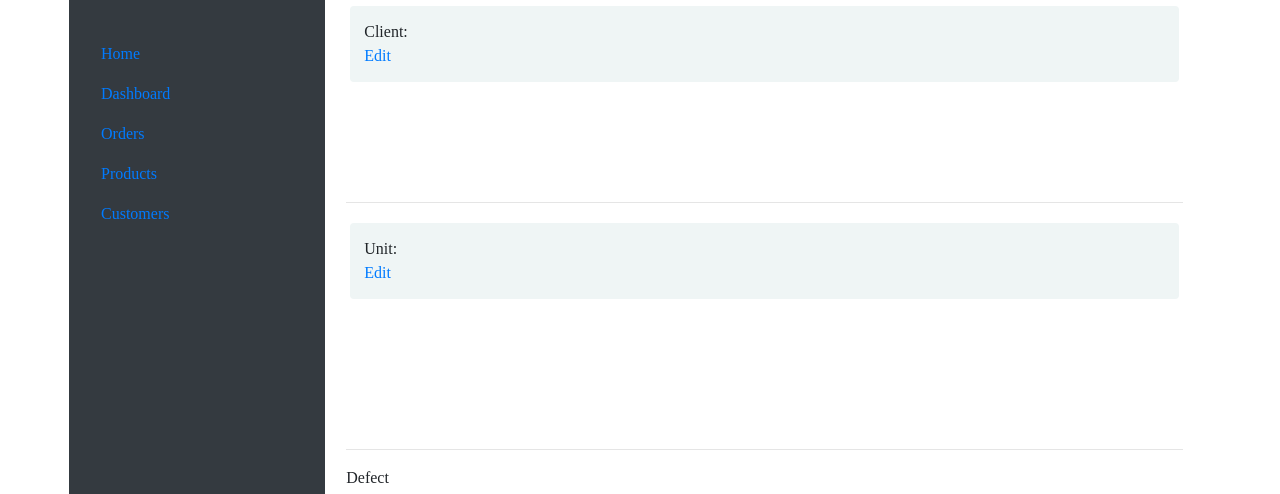
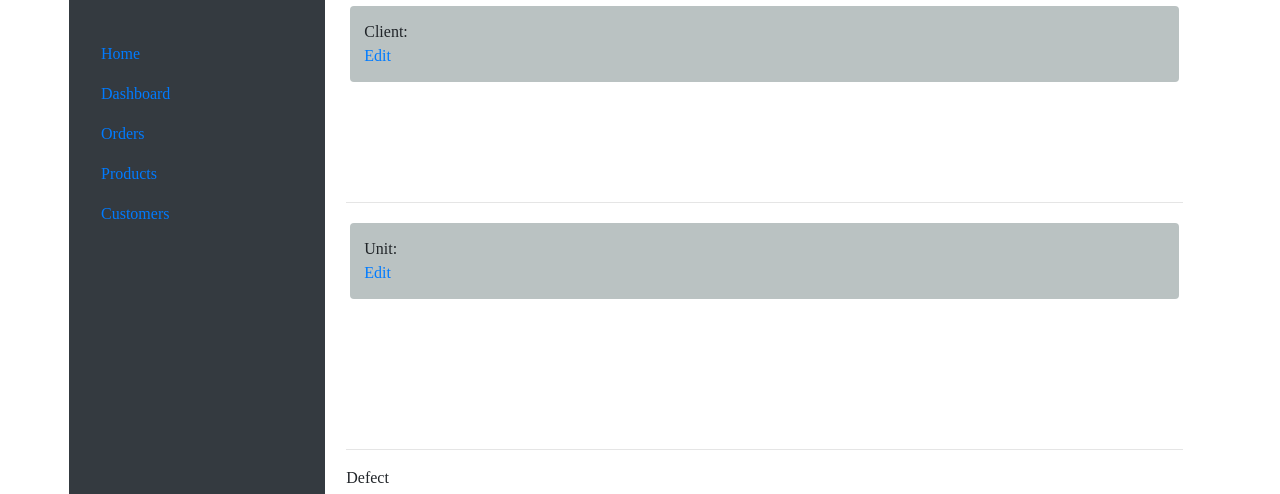
Before and after one commit to Handsome-Jack-Here/CRM_OLD, a Django app: template CRM_Project/main_app/templates/main_app/order_detail.html in a window 1280 px wide. Shown: the part 118-612 px from the top of the page. Run offline with Django 4.2, Linux system fonts and the light colour scheme; the template is opened without the code that fills it: values that come from a table or form of the project are taken from there, others are empty; some libraries are stand-ins or nearby versions.

```diff
--- a/CRM_Project/main_app/static/main_app/css/master.css
+++ b/CRM_Project/main_app/static/main_app/css/master.css
@@ -113,8 +113,14 @@
 }
 
 
+.static_form {
+    background: #bac2c2;
+    border-radius: 4px;
+    padding: 14px 14px;
+}
+
 .edit_form {
-    background: #eff5f5;
+    background: #c6cece;
     width: 100%;
     margin: auto;
     padding: 14px 14px;
@@ -152,21 +158,16 @@
 }
 
 .client_static {
-    background: #eff5f5;
     width: 100%;
     margin: auto;
     float: left;
-    border-radius: 4px;
-    padding: 14px 14px;
+
 }
 
 .unit_static {
-    background: #eff5f5;
     width: 100%;
     margin: auto;
     float: left;
-    border-radius: 4px;
-    padding: 14px 14px;
 }
 
 
--- a/CRM_Project/main_app/templates/main_app/order_detail.html
+++ b/CRM_Project/main_app/templates/main_app/order_detail.html
@@ -13,7 +13,7 @@
             <div class="order_id">Order:<span>{{ order_id }}</span></div>
 
             <div class="client">
-                <div class="client_static">
+                <div class="client_static static_form">
                     Client:
                     <div class="client_fields">
                     </div>
@@ -36,7 +36,7 @@
 
             <!--        -->
             <div class="unit">
-                <div class="unit_static">
+                <div class="unit_static static_form">
                     Unit:
                     <div class="unit_fields">
                     </div>
--- a/CRM_Project/main_app/urls.py
+++ b/CRM_Project/main_app/urls.py
@@ -2,13 +2,11 @@ from django.urls import path
 from . import views
 
 urlpatterns = [
-    path('', views.Index.as_view(),name='home'),
+    path('', views.Index.as_view(), name='home'),
     path('new_order', views.NewOrder.as_view(), name='add-new-order'),
     path('order/<int:val>/', views.GetOrder.as_view(), name='get-order'),
     path('order/client-edit/<int:val>', views.EditClient.as_view(), name='edit-client'),
     path('order-edit/', views.OrderEdit.as_view()),
     path('api/v1/order-list', views.OrderAPI.as_view())
 
-
-
 ]
--- a/CRM_Project/main_app/views.py
+++ b/CRM_Project/main_app/views.py
@@ -47,11 +47,18 @@ class OrderEdit(View):
         this_order = Order.objects.get(id=request.POST['order'])
         client = Client.objects.get(id=this_order.client_id)
         unit = Unit.objects.get(id=this_order.unit_id)
+
         client.name = request.POST['name']
         client.surname = request.POST['surname']
         client.phone_number = request.POST['phone_number']
 
+        unit.brand = Brand.objects.get_or_create(brand=request.POST['brand'])[0]
+        unit.model = Model.objects.get_or_create(model=request.POST['model'])[0]
+        unit.serial_number = request.POST['serial_number']
+        unit.type = UnitType.objects.get_or_create(unit_type=request.POST['unit_type'])[0]
+        this_order.defect = request.POST['defect']
 
+        unit.save()
         client.save()
         this_order.save()
 
```
Also changed, not shown: CRM_Project/main_app/static/main_app/js/main.js (+29 -17 lines).
